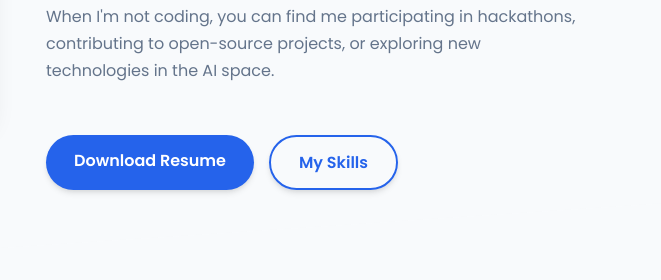
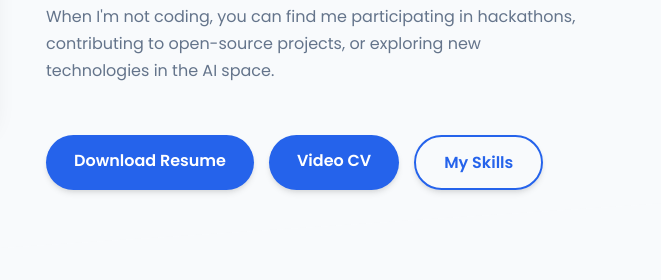
Before and after one commit to VivekRajpoot01/newPortfolio, a plain HTML site: page index.html in a window 1280 px wide. Shown: the part 1374-1654 px from the top of the page, 619-1280 px from the left. Drawn offline with Linux system fonts and the light colour scheme.

Commit message:
Update index.html

```diff
--- a/index.html
+++ b/index.html
@@ -1588,6 +1588,7 @@
                     <p>When I'm not coding, you can find me participating in hackathons, contributing to open-source projects, or exploring new technologies in the AI space.</p>
                     <div class="hero-buttons">
                         <a href=images/VivekRajpoot_gen_cv.pdf class="btn" download>Download Resume</a>
+                        <a href="https://drive.google.com/drive/folders/1hfBPM0S8h2z4J8wgSe3e-j63fjUac7uq?usp=sharing" class="btn" >Video CV</a>
                         <a href="#skills" class="btn btn-outline">My Skills</a>
                     </div>
                 </div>
```
